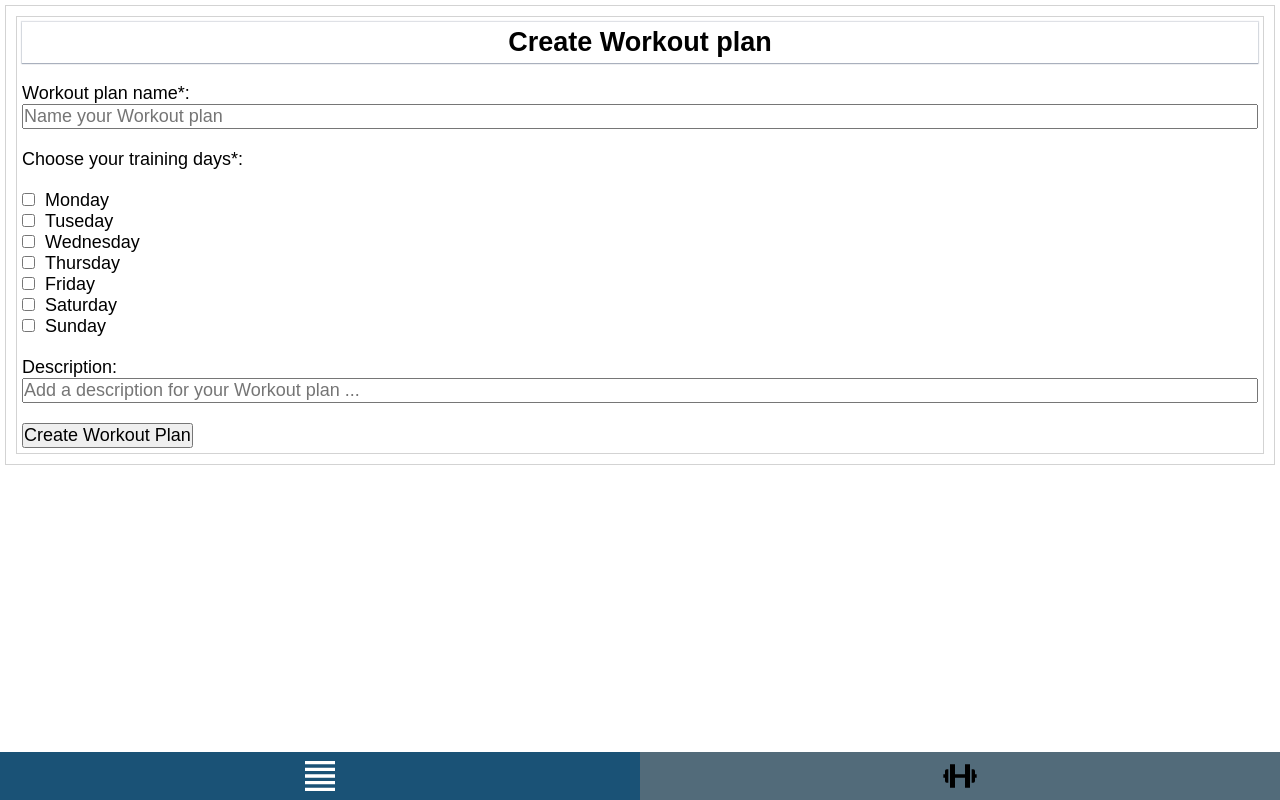
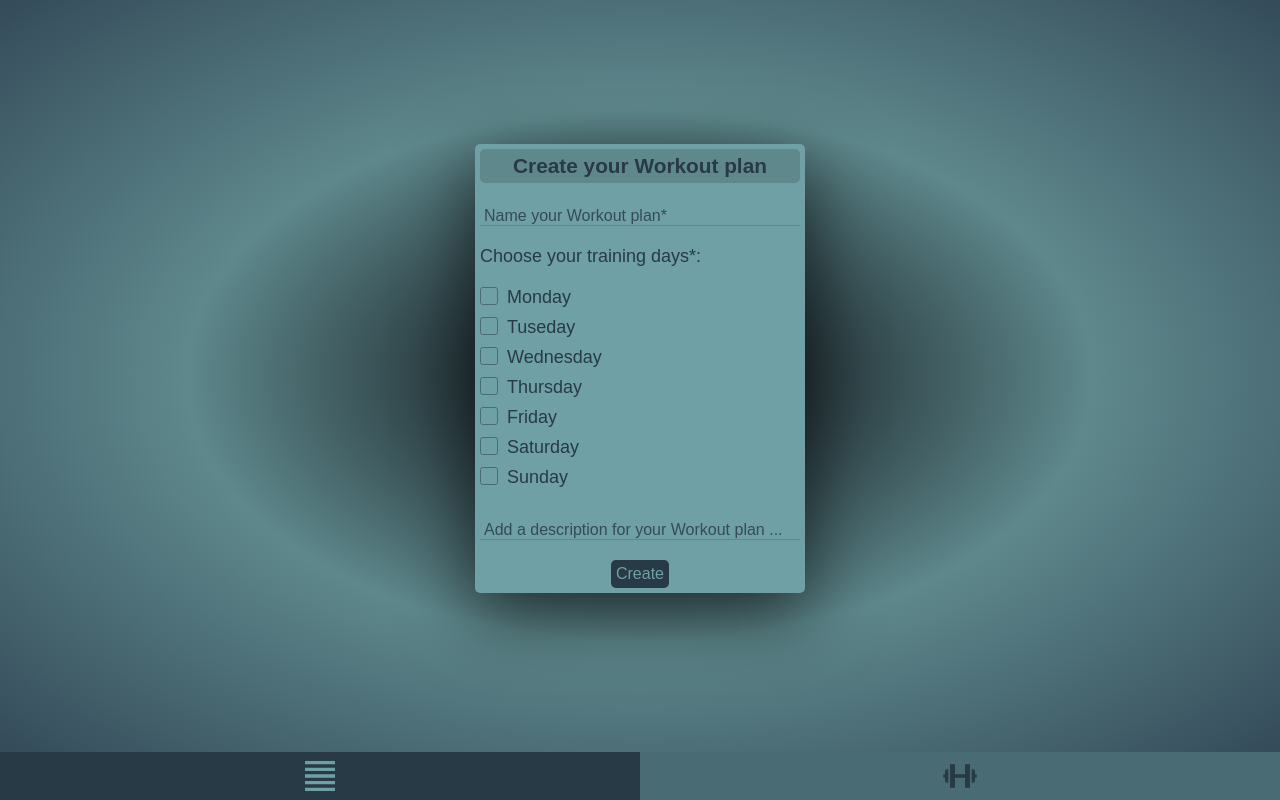
Before and after one commit to Zaid0307/capstone-project, a React (Create React App) app: page / in a window 1280 px wide. Built offline with nearby package versions, Linux system fonts and the light colour scheme.

Commit message:
add Styles to Navigation.js and CreateForm.js

```diff
--- a/src/Components/CreateForm.js
+++ b/src/Components/CreateForm.js
@@ -1,6 +1,7 @@
 import { useState } from 'react';
-import Button from './Button';
 import styled from 'styled-components';
+import ScreenReaderOnly from './Styles/ScreenReaderOnly';
+import Center from './Styles/Center';
 
 export default function CreateForm({ onSubmit }) {
   const [formInfo, setFormInfo] = useState({
@@ -38,13 +39,14 @@ export default function CreateForm({ onSubmit }) {
   return (
     <PageBox>
       <StyledCenterBox>
-        <h2 id="fromH2">Create Workout plan</h2>
+        <Title id="fromH2">Create your Workout plan</Title>
       </StyledCenterBox>
 
       <form onSubmit={handleSubmit} autoComplete="off" aria-labelledby="fromH2">
         <StyledInputBox>
-          <label htmlFor="nameOfWorkout">Workout plan name*:</label>
-
+          <label htmlFor="nameOfWorkout">
+            <ScreenReaderOnly>Workout plan name:</ScreenReaderOnly>
+          </label>
           <StyledInput
             onChange={onChange}
             name="workOutName"
@@ -52,7 +54,7 @@ export default function CreateForm({ onSubmit }) {
             maxLength="100"
             id="nameOfWorkout"
             type="text"
-            placeholder="Name your Workout plan"
+            placeholder="Name your Workout plan*"
             value={formInfo.workOutName}
           />
         </StyledInputBox>
@@ -60,62 +62,79 @@ export default function CreateForm({ onSubmit }) {
         <TitleCheckbox>Choose your training days*:</TitleCheckbox>
 
         <StyledCheckBox>
-          <input id="monday" name="monday" onChange={onCheck} type="checkbox" />
-          <label htmlFor="monday">Monday</label>
+          <InputCheck
+            id="monday"
+            name="monday"
+            onChange={onCheck}
+            type="checkbox"
+          />
+          <StyledLabel htmlFor="monday">Monday</StyledLabel>
         </StyledCheckBox>
 
         <StyledCheckBox>
-          <input
+          <InputCheck
             id="tuseday"
             name="tuseday"
             onChange={onCheck}
             type="checkbox"
           />
-          <label htmlFor="tuseday">Tuseday</label>
+          <StyledLabel htmlFor="tuseday">Tuseday</StyledLabel>
         </StyledCheckBox>
 
         <StyledCheckBox>
-          <input
+          <InputCheck
             id="wednesday"
             name="wednesday"
             onChange={onCheck}
             type="checkbox"
           />
-          <label htmlFor="wednesday">Wednesday</label>
+          <StyledLabel htmlFor="wednesday">Wednesday</StyledLabel>
         </StyledCheckBox>
 
         <StyledCheckBox>
-          <input
+          <InputCheck
             id="thursday"
             name="thursday"
             onChange={onCheck}
             type="checkbox"
           />
-          <label htmlFor="thursday"> Thursday</label>
+          <StyledLabel htmlFor="thursday"> Thursday</StyledLabel>
         </StyledCheckBox>
 
         <StyledCheckBox>
-          <input id="friday" name="friday" onChange={onCheck} type="checkbox" />
-          <label htmlFor="friday">Friday</label>
+          <InputCheck
+            id="friday"
+            name="friday"
+            onChange={onCheck}
+            type="checkbox"
+          />
+          <StyledLabel htmlFor="friday">Friday</StyledLabel>
         </StyledCheckBox>
 
         <StyledCheckBox>
-          <input
+          <InputCheck
             id="saturday"
             name="saturday"
             onChange={onCheck}
             type="checkbox"
           />
-          <label htmlFor="saturday">Saturday</label>
+          <StyledLabel htmlFor="saturday">Saturday</StyledLabel>
         </StyledCheckBox>
 
         <StyledCheckBox>
-          <input id="sunday" name="sunday" onChange={onCheck} type="checkbox" />
-          <label htmlFor="sunday">Sunday</label>
+          <InputCheck
+            id="sunday"
+            name="sunday"
+            onChange={onCheck}
+            type="checkbox"
+          />
+          <StyledLabel htmlFor="sunday">Sunday</StyledLabel>
         </StyledCheckBox>
 
         <StyledInputBox>
-          <label htmlFor="discripeUrPlan">Description:</label>
+          <label htmlFor="discripeUrPlan">
+            <ScreenReaderOnly>Description</ScreenReaderOnly>
+          </label>
           <StyledInput
             onChange={onChange}
             name="description"
@@ -126,8 +145,9 @@ export default function CreateForm({ onSubmit }) {
             value={formInfo.description}
           />
         </StyledInputBox>
-
-        <Button name="Create Workout Plan" onClick={handleSubmit} />
+        <Center>
+          <SubmitButton onClick={handleSubmit}>Create</SubmitButton>
+        </Center>
       </form>
     </PageBox>
   );
@@ -136,22 +156,27 @@ export default function CreateForm({ onSubmit }) {
 const PageBox = styled.div`
   display: flex;
   flex-direction: column;
-  border: 1px solid lightgray;
+  border-radius: 5px;
+  margin: 0 15px 15px 15px;
   padding: 5px;
-  margin: 5px;
+  background-color: #6fa0a6;
+  box-shadow: rgba(0, 0, 0, 0.56) 0px 22px 70px 4px;
 `;
 
 const StyledCenterBox = styled.div`
   display: flex;
+  background-color: #5e888c;
+  color: #283a45;
   width: 100%;
   justify-content: center;
-  box-shadow: rgba(9, 30, 66, 0.25) 0px 1px 1px,
-    rgba(9, 30, 66, 0.13) 0px 0px 1px 1px;
+  box-shadow: rgba(0, 0, 0, 0.45) 0px 25px 20px -20px;
   padding: 5px;
+  border-radius: 5px;
 `;
 
 const TitleCheckbox = styled.p`
   padding-bottom: 20px;
+  color: #283a45;
 `;
 
 const StyledInputBox = styled.div`
@@ -160,11 +185,67 @@ const StyledInputBox = styled.div`
 `;
 
 const StyledInput = styled.input`
+  box-sizing: border-box;
+  border: none;
+  border-bottom: 0.5px solid #5e888c;
+  font-size: 1rem;
+  padding-left: 0.25rem;
+  padding-top: 0.25rem;
+  min-width: 20rem;
+  background-color: transparent;
   width: 100%;
+  ::placeholder {
+    color: #344b59;
+  }
+  :focus {
+    border-color: #496b73;
+    outline: none;
+  }
 `;
 
 const StyledCheckBox = styled.div`
   display: flex;
-  align-items: baseline;
-  gap: 10px;
+  align-items: center;
+  margin-bottom: 0.5em;
 `;
+
+const InputCheck = styled.input`
+  opacity: 0;
+  position: absolute;
+  :checked + label::before {
+    background-color: #344b59;
+  }
+`;
+
+const StyledLabel = styled.label`
+  color: #283a45;
+  display: flex;
+  ::before {
+    content: '';
+    width: 1rem;
+    height: 1rem;
+    border-radius: 0.15em;
+    margin-right: 0.5em;
+    border: 0.09em solid #496b73;
+  }
+`;
+const Title = styled.h2`
+  font-size: 1.3rem;
+`;
+
+const SubmitButton = styled.button`
+  display: inline-flex;
+  border: none;
+  outline: none;
+  border-radius: 5px;
+  overflow: hidden;
+  font-size: 1rem;
+  font-weight: 500;
+  padding: 5px;
+  background-color: #283a45;
+  color: #6fa0a6;
+  :hover {
+    background-color: #496b73;
+    color: #283a45;
+  }
+`;
--- a/src/Components/Navigation.js
+++ b/src/Components/Navigation.js
@@ -21,18 +21,18 @@ const LinkStyled = styled(NavLink)`
   justify-content: center;
   align-items: center;
   text-decoration: none;
-  color: black;
+  color: #283a45;
   width: 100%;
   &.active {
-    background: #1a5276;
-    color: white;
+    background: #283a45;
+    color: #6fa0a6;
   }
 `;
 
 const Nav = styled.nav`
   display: flex;
   justify-content: space-between;
-  background: #526b7a;
+  background: #496b73;
   color: white;
   height: 48px;
 `;
--- a/src/Pages/Form.js
+++ b/src/Pages/Form.js
@@ -8,10 +8,11 @@ export default function Form({ onAddWorkoutPlan }) {
   const [toggleForm, setToggleForm] = useState(false);
 
   return (
-    <>
-      <PageBox>
+    <Background>
       {!toggleForm ? (
+        <CenterComponent>
           <CreateForm onSubmit={handleCreateForm} />
+        </CenterComponent>
       ) : (
         <>
           <StyledCenterBox>
@@ -31,8 +32,7 @@ export default function Form({ onAddWorkoutPlan }) {
           </button>
         </>
       )}
-      </PageBox>
-    </>
+    </Background>
   );
 
   function handleCreateForm(newWorkoutPlan) {
@@ -61,10 +61,14 @@ const StyledCenterBox = styled.div`
   padding: 5px;
 `;
 
-const PageBox = styled.div`
+const Background = styled.div`
+  background: radial-gradient(#07080d, #5e888c, #344b59);
+  height: 100%;
+`;
+
+const CenterComponent = styled.div`
+  height: 100%;
   display: flex;
-  flex-direction: column;
-  border: 1px solid lightgray;
-  padding: 5px;
-  margin: 5px;
+  justify-content: center;
+  align-items: center;
 `;
```
Also changed, not shown: 1 other file (tests, documents, lock files or other folders). Lines whose indentation alone changed are shown as unchanged.
